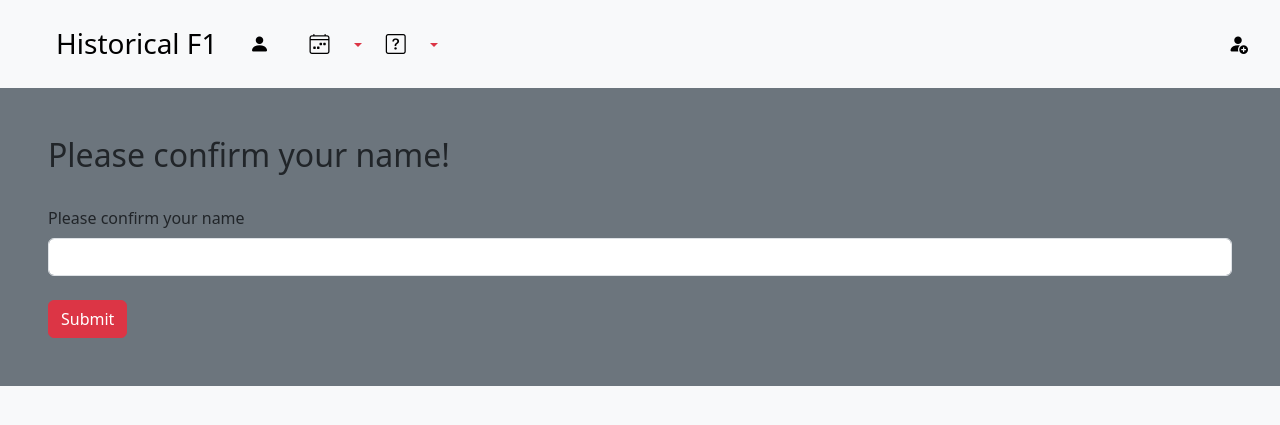
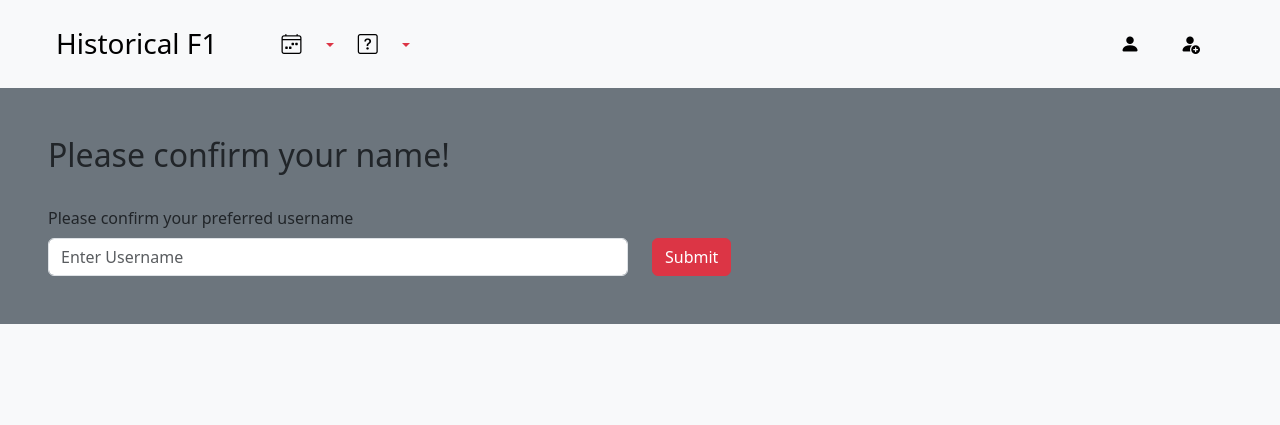
Before and after one commit to matt-brighton/Flask-API, a Flask app: page /signup in a window 1280 px wide. Shown: the top 425 px of the page. Run offline with Flask 3, Linux system fonts and the light colour scheme; some libraries are stand-ins or nearby versions.

Commit message:
Further functionality and UI changes

```diff
--- a/api_formulapp/auth.py
+++ b/api_formulapp/auth.py
@@ -16,7 +16,7 @@ def user(username):
 
 # Form class
 class SignUpForm(FlaskForm):
-    name = StringField("Please confirm your name", validators=[DataRequired()])
+    name = StringField("Please confirm your preferred username", validators=[DataRequired()])
     submit = SubmitField("Submit")
 
 
--- a/api_formulapp/templates/navbar.html
+++ b/api_formulapp/templates/navbar.html
@@ -1,6 +1,6 @@
 <nav class="navbar sticky-top navbar-expand-lg bg-body-tertiary">
-    <div class="container-fluid ms-5 p-2">
-        <a class="navbar-brand" href="{{ url_for('views.index') }}"><span class="h3">Historical F1</span></a>
+<div class="container-fluid ms-5 p-2">
+        <a class="navbar-brand me-5" href="{{ url_for('views.index') }}"><span class="h3">Historical F1</span></a>
         <button
             class="navbar-toggler"
             type="button"
@@ -13,11 +13,7 @@
         </button>
         <div class="collapse navbar-collapse" id="navbarSupportedContent">
             <ul class="navbar-nav me-auto">
-                <li class="nav-item">
-                    <a class="nav-link text-danger ms-2" href="{{ url_for('auth.user', username='Dave')}}" id="navbarDropdown2" role="button" aria-haspopup="true" aria-expanded="false">
-                        <i class="bi bi-person-fill navbar-brand d-inline-block"></i>
-                    </a>
-                </li>
+
                 <li class="nav-item dropdown">
                     <a class="nav-link dropdown-toggle text-danger ms-2" id="navbarDropdown3" role="button" data-bs-toggle="dropdown" aria-haspopup="true" aria-expanded="false">
                         <i class="bi bi-calendar4-week navbar-brand d-inline-block"></i>
@@ -53,7 +49,12 @@
                     </div>
                 </li>
             </ul>
-            <ul class="navbar-nav ms-auto">
+            <ul class="navbar-nav ms-auto me-5">
+                <li class="nav-item">
+                    <a class="nav-link text-danger ms-2" href="{{ url_for('auth.user', username='Dave')}}" id="navbarDropdown2" role="button" aria-haspopup="true" aria-expanded="false">
+                        <i class="bi bi-person-fill navbar-brand d-inline-block"></i>
+                    </a>
+                </li>
                 <li class="nav-item">
                     <a class="nav-link text-danger ms-2" href="{{ url_for('auth.signup')}}" id="navbarDropdown2" role="button" aria-haspopup="true" aria-expanded="false">
                         <i class="bi bi-person-fill-add navbar-brand d-inline-block"></i>
--- a/api_formulapp/templates/sign_up.html
+++ b/api_formulapp/templates/sign_up.html
@@ -4,10 +4,14 @@
 {% else %}
 <h2>Please confirm your name!</h2>
 <br />
-<form method="POST" class="form">
-    {{ form.hidden_tag() }}{{ form.name.label(class='form-label') }} {{ form.name(class="form-control") }}
-    <br />
-    {{ form.submit(class="btn btn-danger") }}
-</form>
+<div>
+	<form method="POST" class="form">
+		<div class="row">
+			{{ form.hidden_tag() }} {{ form.name.label(class='form-label') }}
+			<div class="col">{{ form.name(class="form-control", placeholder="Enter Username") }}</div>
+			<div class="col">{{ form.submit(class="btn btn-danger") }}</div>
+		</div>
+	</form>
+</div>
 
 {% endif %} {% endblock %}
```
